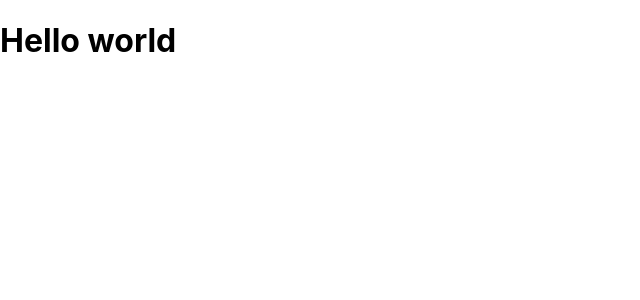
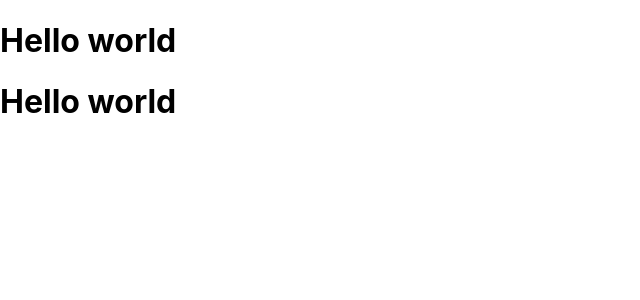
Before and after one commit to Unique-01/EazyWay-MarketPlace-Frontend, a React (Create React App) app: page /admin in a window 1280 px wide. Shown: the top 300 px of the page, without its empty margins (0-640 px from the left). Built offline with nearby package versions, Linux system fonts and the light colour scheme.

Commit message:
i added hello world to admin page (#2)

```diff
--- a/src/components/layout/Footer/Footer.js
+++ b/src/components/layout/Footer/Footer.js
@@ -1,6 +1,8 @@
 const Footer = () => {
     return (
-        <></>
+        <div>
+            <p>Hello world</p>
+        </div>
     );
 };
 
--- a/src/pages/AdminDashboard/Overview/Overview.js
+++ b/src/pages/AdminDashboard/Overview/Overview.js
@@ -1,6 +1,8 @@
 const AdminDashboard = () => {
     return (
-        <></>
+        <div>
+            <h1>Hello world</h1>
+        </div>
     );
 };
 
```
